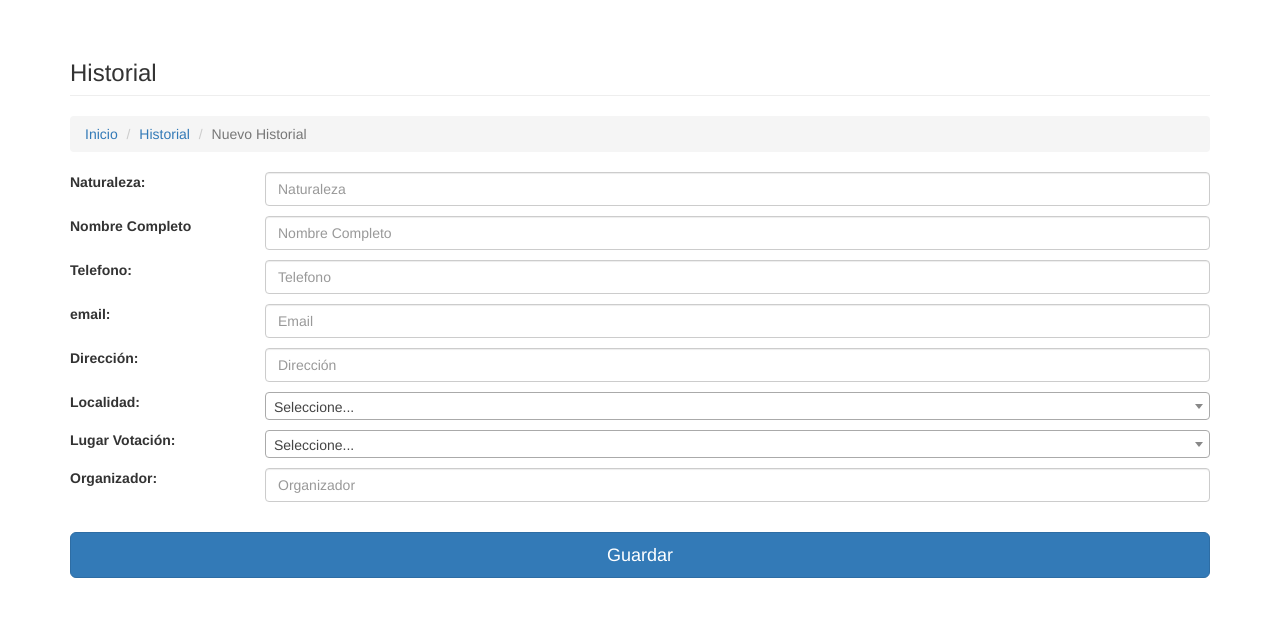
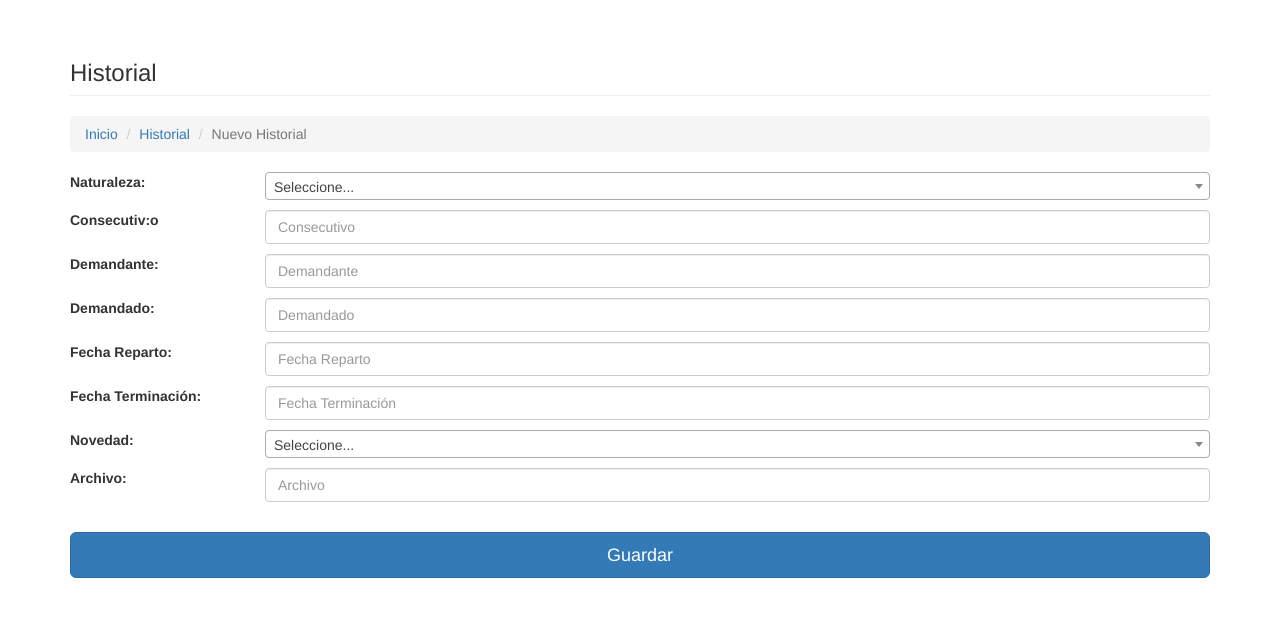
Before and after one commit to wagegosa/juzgado, a PHP site: page /admin/historial/index.php in a window 1280 px wide. Shown: the part 72-689 px from the top of the page. Run offline with PHP 8.4, Linux system fonts and the light colour scheme; the visitor is signed in with stand-in values (Sample User, id 1); data that the repository does not hold is empty; some libraries are stand-ins or nearby versions.

Commit message:
Se crea todos los campos requeridos para el formulario, falta incomporar datos que toca parametrizar.

```diff
--- a/admin/historial/index.php
+++ b/admin/historial/index.php
@@ -1,7 +1,5 @@
 <?php
-  session_start();
-?>
-<?php
+session_start();
 $alert = 'Se <strong>Almacenaron</strong> los datos corrrectamente';
 ?>
 <!DOCTYPE html>
@@ -42,57 +40,7 @@ $alert = 'Se <strong>Almacenaron</strong> los datos corrrectamente';
       <!-- Natura -->
       <div class="row">
         <div class="col-xs-12 col-sm-12 col-md-2 col-lg-2">
-          <label for="Nombre">Naturaleza:</label>
-        </div>
-        <div class="col-xs-12 col-sm-12 col-md-10 col-lg-10">
-          <input type="number" class="form-control" name="naturaleza" rows="5" id="naturaleza"  placeholder="Naturaleza" required="required">
-          <span class="help-block" id="error"></span>
-        </div>
-      </div>
-      <!-- Nombre -->
-      <div class="row">
-        <div class="col-xs-12 col-sm-12 col-md-2 col-lg-2">
-          <label for="Hora">Nombre Completo</label>
-        </div>
-        <div class="col-xs-12 col-sm-12 col-md-10 col-lg-10">
-          <input type="text" class="form-control" name="nombre" id="nombre" placeholder="Nombre Completo">
-          <span class="help-block" id="error"></span>
-        </div>
-      </div>
-      <!-- telefono -->
-      <div class="row">
-        <div class="col-xs-12 col-sm-12 col-md-2 col-lg-2">
-          <label for="email">Telefono:</label>
-        </div>
-        <div class="col-xs-12 col-sm-12 col-md-10 col-lg-10">
-          <input type="number" class="form-control" name="telefono" id="telefono" placeholder="Telefono" minlength="7" maxlength="10">
-          <span class="help-block" id="error"></span>
-        </div>
-      </div>
-      <!-- Email -->
-      <div class="row">
-        <div class="col-xs-12 col-sm-12 col-md-2 col-lg-2">
-          <label for="email">email:</label>
-        </div>
-        <div class="col-xs-12 col-sm-12 col-md-10 col-lg-10">
-          <input type="email" class="form-control" name="email" id="email" placeholder="Email">
-          <span class="help-block" id="error"></span>
-        </div>
-      </div>
-      <!-- Dirección -->
-      <div class="row">
-        <div class="col-xs-12 col-sm-12 col-md-2 col-lg-2">
-          <label for="direccion">Dirección:</label>
-        </div>
-        <div class="col-xs-12 col-sm-12 col-md-10 col-lg-10">
-          <input type="text" class="form-control" name="direccion" id="direccion" placeholder="Dirección">
-          <span class="help-block" id="error"></span>
-        </div>
-      </div>
-      <!-- localidad -->
-      <div class="row">
-        <div class="col-xs-12 col-sm-12 col-md-2 col-lg-2">
-          <label for="Localidad">Localidad:</label>
+          <label for="email">Naturaleza:</label>
         </div>
         <div class="col-xs-12 col-sm-12 col-md-10 col-lg-10">
           <select name="localidad" id="localidad" class="form-control select2">
@@ -104,8 +52,73 @@ $alert = 'Se <strong>Almacenaron</strong> los datos corrrectamente';
           <span class="help-block" id="error"></span>
         </div>
       </div>
+      <!-- Consecutivo -->
+      <div class="row">
+        <div class="col-xs-12 col-sm-12 col-md-2 col-lg-2">
+          <label for="Hora">Consecutiv:o</label>
+        </div>
+        <div class="col-xs-12 col-sm-12 col-md-10 col-lg-10">
+          <input type="text" class="form-control" name="consecutivo" id="consecutivo" placeholder="Consecutivo" required="required">
+          <span class="help-block" id="error"></span>
+        </div>
+      </div>
+      <!-- Demandante -->
+      <div class="row">
+        <div class="col-xs-12 col-sm-12 col-md-2 col-lg-2">
+          <label for="email">Demandante:</label>
+        </div>
+        <div class="col-xs-12 col-sm-12 col-md-10 col-lg-10">
+          <input type="number" class="form-control" name="demandante" id="demandante" placeholder="Demandante" minlength="7" maxlength="10">
+          <span class="help-block" id="error"></span>
+        </div>
+      </div>
+      <!-- Demandado -->
+      <div class="row">
+        <div class="col-xs-12 col-sm-12 col-md-2 col-lg-2">
+          <label for="email">Demandado:</label>
+        </div>
+        <div class="col-xs-12 col-sm-12 col-md-10 col-lg-10">
+          <input type="text" class="form-control" name="demandado" id="demandado" placeholder="Demandado" required="required">
+          <span class="help-block" id="error"></span>
+        </div>
+      </div>
+      <!-- Fecha Reparto -->
+      <div class="row">
+        <div class="col-xs-12 col-sm-12 col-md-2 col-lg-2">
+          <label for="direccion">Fecha Reparto:</label>
+        </div>
+        <div class="col-xs-12 col-sm-12 col-md-10 col-lg-10">
+          <input type="text" class="form-control" name="fec_reparto" id="fec_reparto" placeholder="Fecha Reparto">
+          <span class="help-block" id="error"></span>
+        </div>
+      </div>
+      <!-- Fecha Terminación -->
+      <div class="row">
+        <div class="col-xs-12 col-sm-12 col-md-2 col-lg-2">
+          <label for="fec_termina">Fecha Terminación:</label>
+        </div>
+        <div class="col-xs-12 col-sm-12 col-md-10 col-lg-10">
+          <input type="text" class="form-control" name="fec_termina" id="fec_termina" placeholder="Fecha Terminación">
+          <span class="help-block" id="error"></span>
+        </div>
+      </div>
+      <!-- Novedad -->
+      <div class="row">
+        <div class="col-xs-12 col-sm-12 col-md-2 col-lg-2">
+          <label for="novedad">Novedad:</label>
+        </div>
+        <div class="col-xs-12 col-sm-12 col-md-10 col-lg-10">
+          <select name="novedad" id="novedad" class="form-control select2" required="required">
+            <option value="0">Seleccione... </option>
+            <?php foreach ($local as $listarL): ?>
+              <option value="<?= $listarL->tbp_localida;?>"><?= $listarL->nombre;?></option>
+            <?php endforeach; ?>
+          </select>
+          <span class="help-block" id="error"></span>
+        </div>
+      </div>
       <!-- Lugar Votación -->
-      <div class="row">
+      <!-- <div class="row">
         <div class="col-xs-12 col-sm-12 col-md-2 col-lg-2">
           <label for="Localidad">Lugar Votación:</label>
         </div>
@@ -118,14 +131,14 @@ $alert = 'Se <strong>Almacenaron</strong> los datos corrrectamente';
           </select>
           <span class="help-block" id="error"></span>
         </div>
-      </div>
-      <!-- ORGANIZADOR -->
+      </div> -->
+      <!-- Archivo -->
       <div class="row">
         <div class="col-xs-12 col-sm-12 col-md-2 col-lg-2">
-          <label for="direccion">Organizador:</label>
+          <label for="archivo">Archivo:</label>
         </div>
         <div class="col-xs-12 col-sm-12 col-md-10 col-lg-10">
-          <input type="text" class="form-control" name="organizador" id="organizador" placeholder="Organizador">
+          <input type="text" class="form-control" name="archivo" id="archivo" placeholder="Archivo">
           <span class="help-block" id="error"></span>
         </div>
       </div>
```
